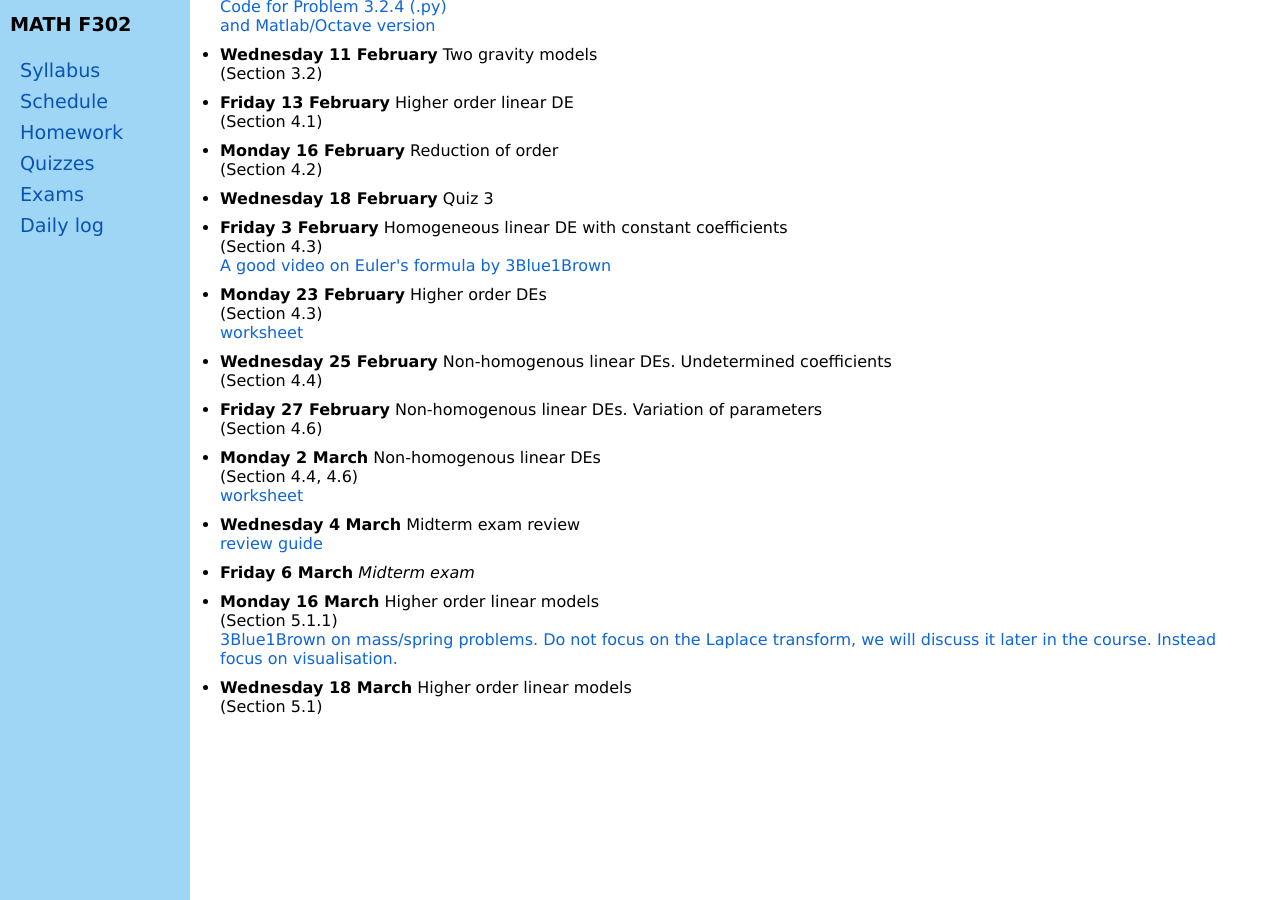
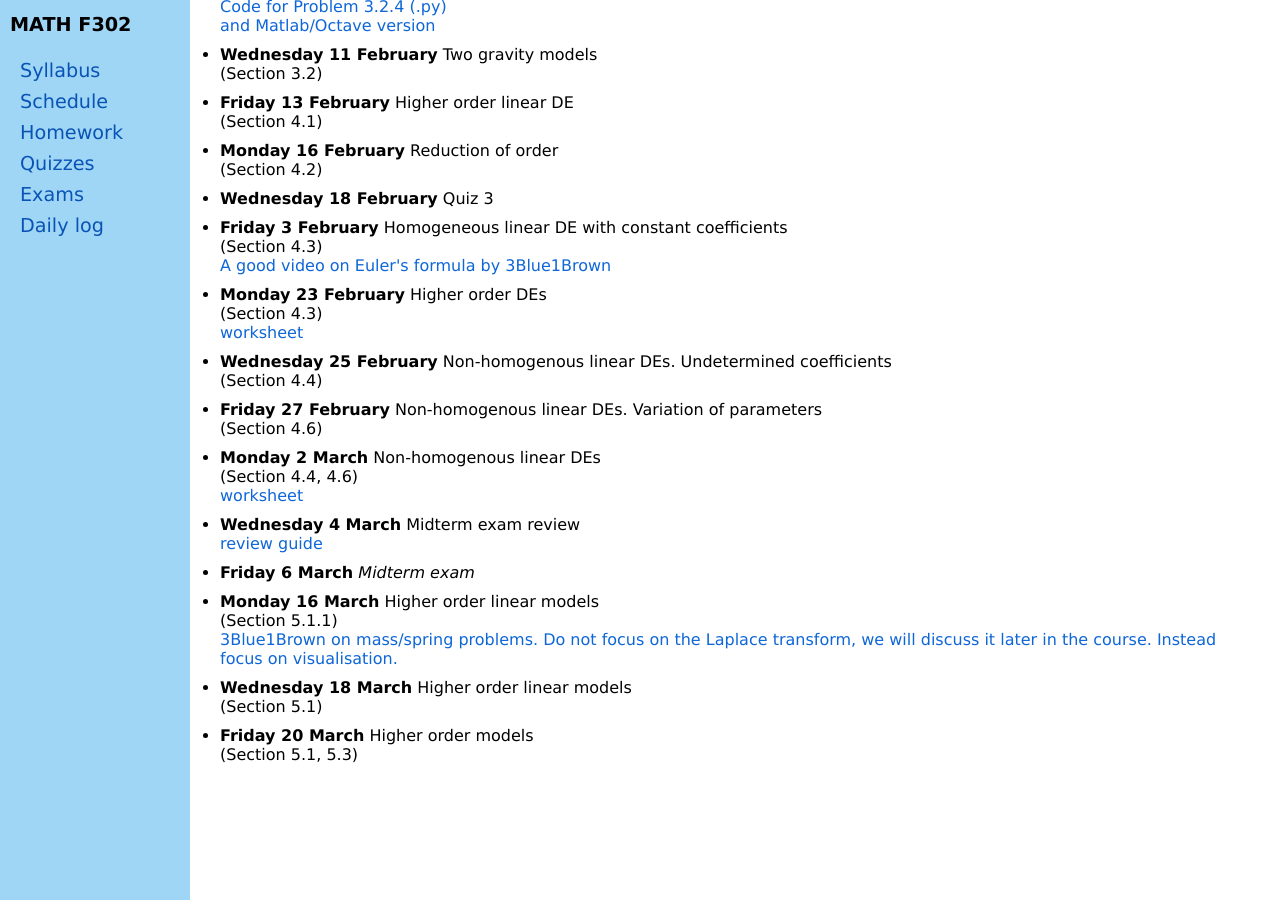
Before and after one commit to blackcurrantpi/ode, a Jekyll site: the page built from daily.md, in a window 1280 px wide and 900 px high, scrolled down 779 px. Built offline with Jekyll 4.4.1, drawn with Linux system fonts in a browser that asks for light colours.

Commit message:
upd daily

```diff
--- a/_data/daily.yml
+++ b/_data/daily.yml
@@ -134,6 +134,10 @@ daily:
   description: Higher order linear models
   chapter: 5.1
 
+- name: Friday 20 March
+  description: Higher order models
+  chapter: 5.1, 5.3
+
 # - name: Friday 24 October
 #   description: Midterm Exam
 
```
